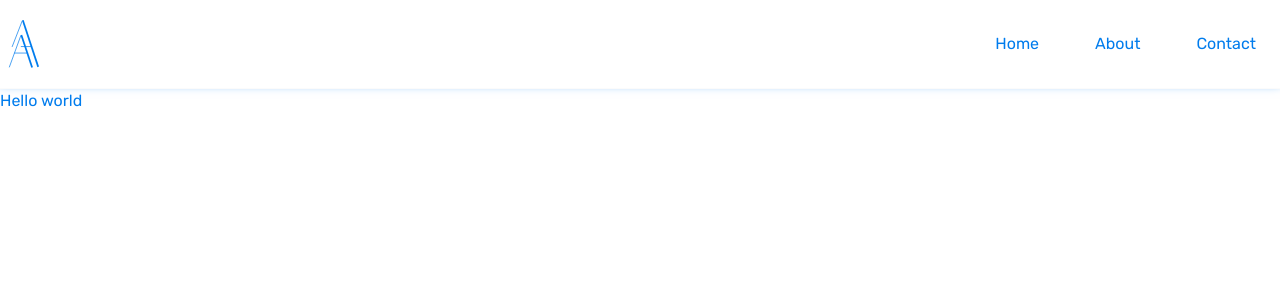
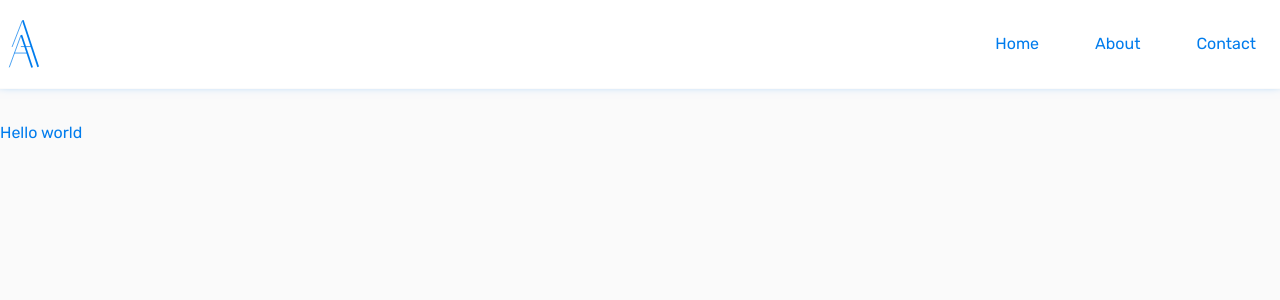
Before and after one commit to AlbertArakelyan/SolutionsShowcase, a Next.js app in the folder client/: page / in a window 1280 px wide. Shown: the top 300 px of the page. Built offline with nearby package versions, Linux system fonts and the light colour scheme.

Commit message:
styled header and main

```diff
--- a/client/app/globals.css
+++ b/client/app/globals.css
@@ -15,12 +15,19 @@
   /*Essential colors*/
   --muted: #918D8D;
 
+  /*Element colors*/
+  --body-background: #FAFAFA;
+  --header-background: #FFFFFF;
+
   /*Box shadows*/
   --primary-filled-button-shadow: 0px 4px 10px rgba(0 ,0 ,0 ,0.15);
   --input-box-shadow: rgba(48, 98, 145, 0.08) 0px 10px 50px;
 
   /*Drop shadows*/
   --secondary-button-drop-shadow: drop-shadow(26px 73px 31px rgba(0,41,122,0.01)) drop-shadow(14px 41px 26px rgba(0,41,122,0.05)) drop-shadow(6px 18px 19px rgba(0,41,122,0.09)) drop-shadow(2px 5px 11px rgba(0,41,122,0.1)) drop-shadow(0px 0px 0px rgba(0,41,122,0.1));
+
+  /*Text colors*/
+  --primary-text-color: #081e3b;
 }
 
 .center-container {
--- a/client/app/layout.tsx
+++ b/client/app/layout.tsx
@@ -20,7 +20,7 @@ const RootLayout = ({
 }>) => {
   return (
     <html lang="en">
-      <body className={rubik.className}>
+      <body className={`bg-body-background ${rubik.className}`}>
         <Header />
 
         <Main>
--- a/client/components/common/Header/index.tsx
+++ b/client/components/common/Header/index.tsx
@@ -15,7 +15,7 @@ const Header = () => {
   );
 
   return (
-    <header className="py-5 border-b border-alpha-black shadow-header text-primary">
+    <header className="py-5 border-b border-alpha-black shadow-header text-primary bg-header-background">
       <div className="center-container mx-auto">
         <div className="flex items-center justify-between">
           <Link className="group" href="/">
--- a/client/components/common/Main/index.tsx
+++ b/client/components/common/Main/index.tsx
@@ -2,7 +2,7 @@ import { IMainProps } from './types';
 
 const Main = ({ children }: IMainProps) => {
   return (
-    <main>
+    <main className="py-8">
       {children}
     </main>
   );
--- a/client/tailwind.config.ts
+++ b/client/tailwind.config.ts
@@ -16,6 +16,9 @@ const config: Config = {
         'very-light-blue': 'var(--very-light-blue)',
         'alpha-black': 'var(--alpha-black)',
 
+        'body-background': 'var(--body-background)',
+        'header-background': 'var(--header-background)',
+
         'muted': 'var(--muted)',
       },
       boxShadow: {
@@ -27,6 +30,14 @@ const config: Config = {
         'secondary-button-drop-shadow': 'var(--secondary-button-drop-shadow)',
         logo: '0 0 4px var(--primary)',
       },
+      screens: {
+        '-xs': { max: '375px' },
+        '-sm': { max: '575px' },
+        '-md': { max: '768px' },
+        '-lg': { max: '992px' },
+        '-xl': { max: '1200px' },
+        '-xxl': { max: '1440px' },
+      }
     },
   },
   plugins: [],
```
Also changed, not shown: 1 other file (tests, documents, lock files or other folders).
